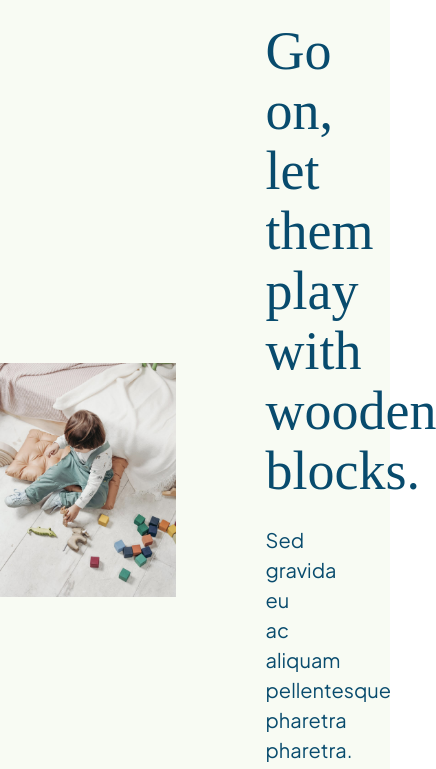
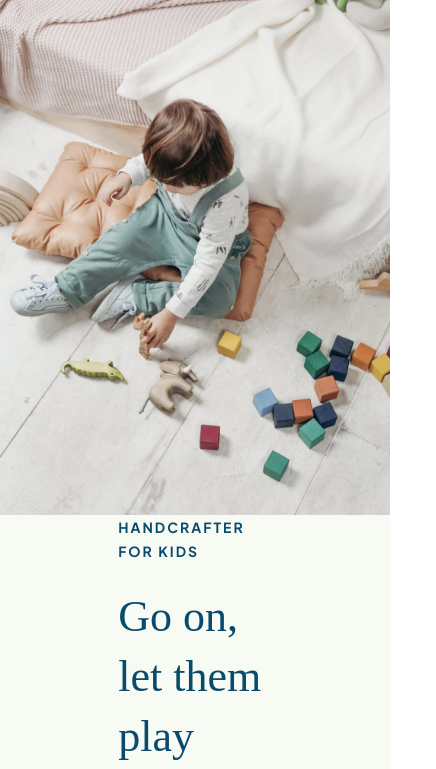
Before and after one commit to daman-m/ecommerce-store, a plain HTML site: page index.html in a window 390 px wide. Shown: the part 75-844 px from the top of the page, 436 px wide, since content can reach past the window. Drawn offline with Linux system fonts and the light colour scheme; files whose address does not match are found by name; a web font is replaced by a local one.

Commit message:
media qzz

```diff
--- a/styles/sass/partials/_header.scss
+++ b/styles/sass/partials/_header.scss
@@ -6,6 +6,7 @@ header {
     display: flex;
     align-items: center;
     flex-wrap: wrap;
+    margin-top: 70px;
 
     .headerImgContainer {
         width:45%;
--- /dev/null
+++ b/styles/sass/partials/_media.scss
@@ -0,0 +1,38 @@
+@use './variables';
+
+/* _mediaQueries.scss */
+@media (max-width:1040px) {
+
+
+}
+@media (max-width: 1000px) {
+    /* all of our styles for smaller DESKTOP devices will go within this breakpoint */
+        header {
+            .headerContentContainer {
+                padding: 0 50px;
+            }
+
+            h3 {
+                font-size: 2.2rem;
+            }
+        }
+  }
+
+
+  @media (max-width: 800px) {
+    /* all of our styles for TABLET devices will go within this breakpoint */
+  header {
+        flex-direction: column;
+        .headerImgContainer {
+            width: 100%;
+        }
+        .headerContentContainer {
+            width: 65%;
+        }
+  }
+
+}
+
+  @media (max-width: 500px) {
+    /* all of our styles for MOBILE devices will go within this breakpoint */
+  }
--- a/styles/sass/styles.scss
+++ b/styles/sass/styles.scss
@@ -5,6 +5,7 @@
 @use "./partials/nav";
 @use "./partials/header";
 @use "./partials/gallery";
+@use "./partials/media";
 
 
 // COLOURS:
```
Also changed, not shown: styles/styles.css.
